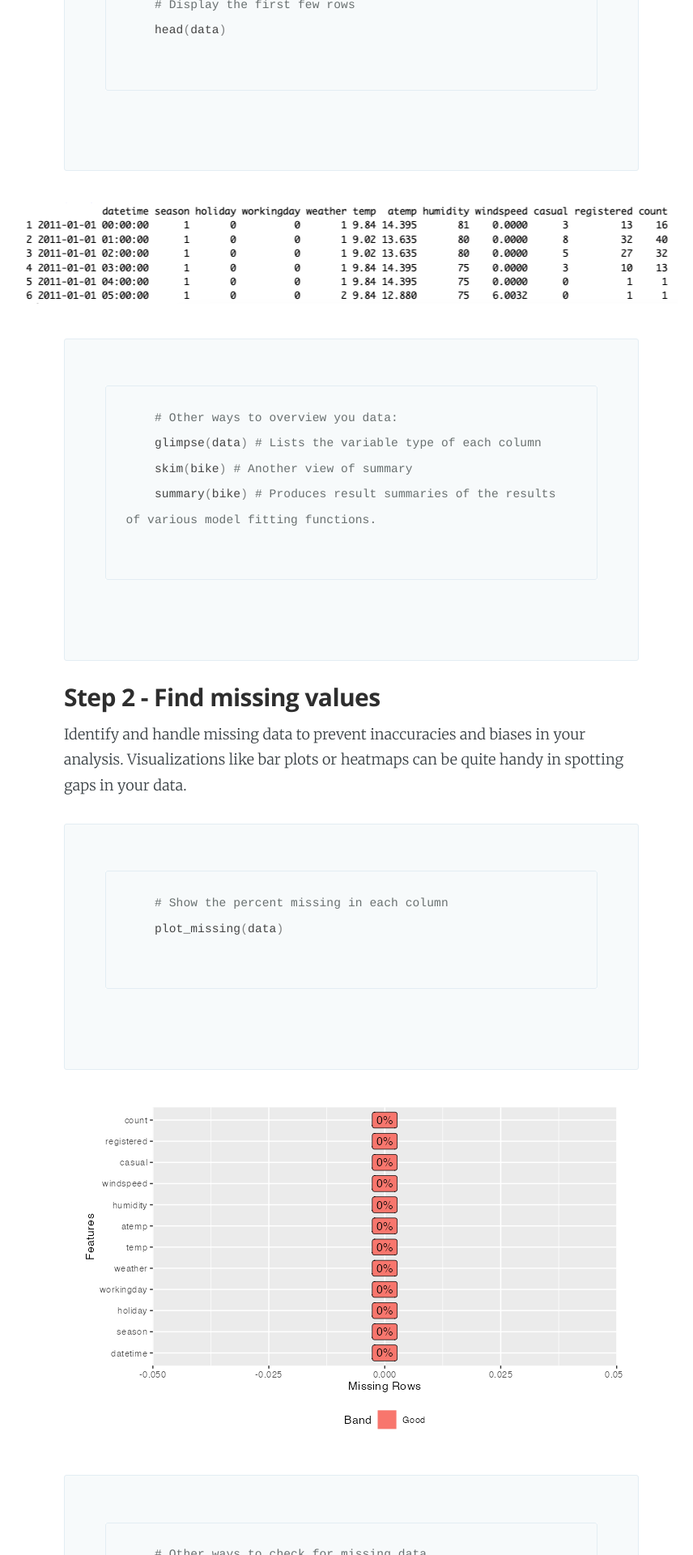
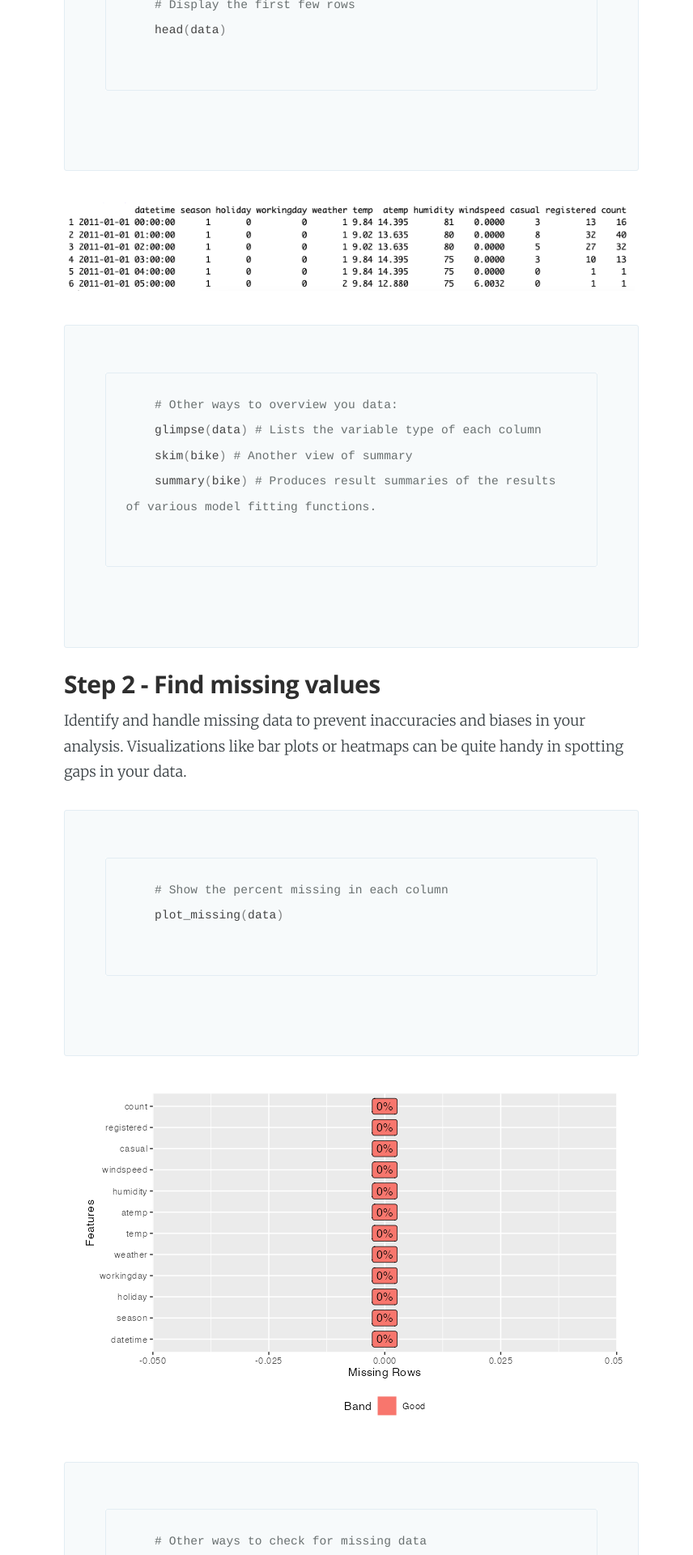
Before and after one commit to isaacaguilar97/my-blog, a Jekyll site: the page built from _posts/2023-09-01-EDA-basics.md, in a window 1280 px wide. Shown: the part 2128-4048 px from the top of the page at 81% size, without its empty margins (206-1062 px from the left). Built offline with Jekyll 4.4.1, drawn with Linux system fonts in a browser that asks for light colours; nearby versions of some CDN libraries.

Commit message:
editing space of first image

```diff
--- a/_posts/2023-09-01-EDA-basics.md
+++ b/_posts/2023-09-01-EDA-basics.md
@@ -45,7 +45,7 @@ Now, you might wonder, "Why R for EDA?" R is the perfect tool for the job becaus
     {% endhighlight %}
 </pre>
 
-<p><img src="https://isaacaguilar97.github.io/my-blog/assets/images/head2.png" alt="Displaying Head Function" /></p>
+<p><img src="https://isaacaguilar97.github.io/my-blog/assets/images/head2.png" alt="Displaying Head Function" width="700"/></p>
 
 <pre>
     {% highlight r %}
```
